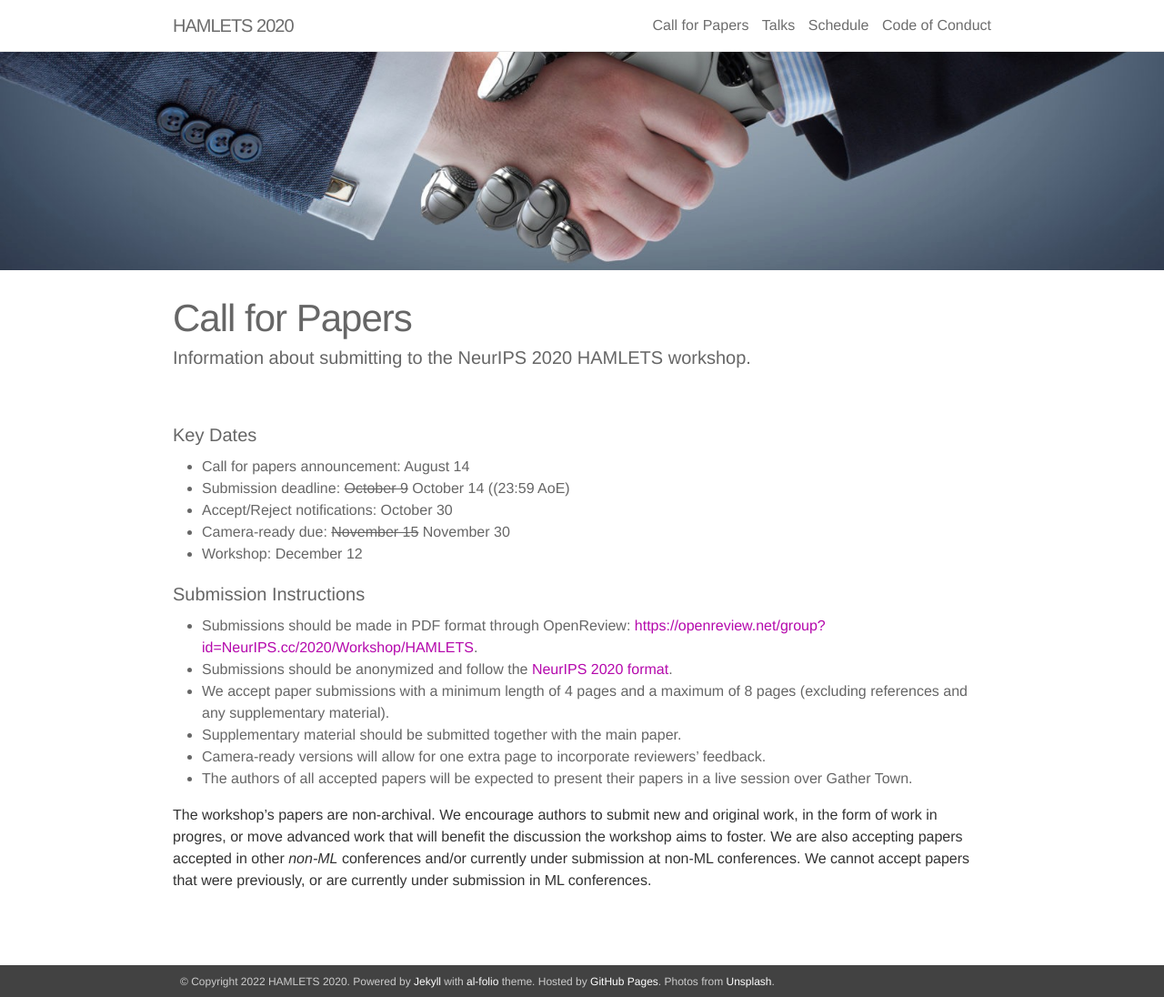
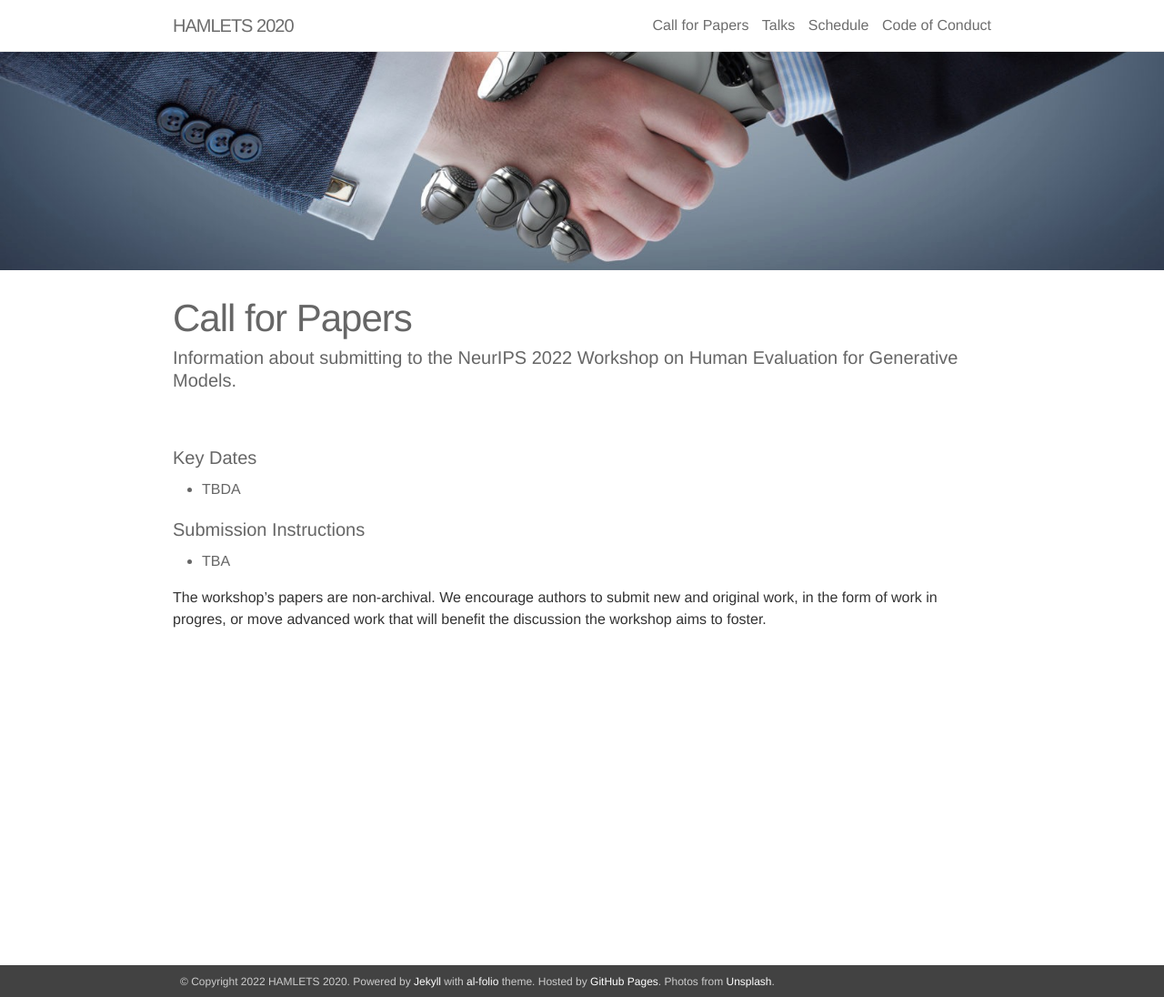
Before and after one commit to acmi-lab/humaneval-workshop, a Jekyll site: the page built from _pages/04_instructions.md, in a window 1280 px wide and 1096 px high. Shown: the whole window at 91% size. Built offline with Jekyll 4.4.1, drawn with Linux system fonts in a browser that asks for light colours; nearby versions of some CDN libraries.

Commit message:
Update instructions

```diff
--- a/_pages/04_instructions.md
+++ b/_pages/04_instructions.md
@@ -2,24 +2,15 @@
 layout: page
 permalink: /cfp/
 title: Call for Papers
-description: Information about submitting to the NeurIPS 2020 HAMLETS workshop.
+description: Information about submitting to the NeurIPS 2022 Workshop on Human Evaluation for Generative Models.
 ---
 
 #### Key Dates
 
-* Call for papers announcement: August 14
-* Submission deadline: ~~October 9~~ October 14 ((23:59 AoE)
-* Accept/Reject notifications: October 30
-* Camera-ready due: ~~November 15~~ November 30
-* Workshop: December 12
+* TBDA
 
 #### Submission Instructions
 
-* Submissions should be made in PDF format through OpenReview: [https://openreview.net/group?id=NeurIPS.cc/2020/Workshop/HAMLETS](https://openreview.net/group?id=NeurIPS.cc/2020/Workshop/HAMLETS).
-* Submissions should be anonymized and follow the [NeurIPS 2020 format](https://nips.cc/Conferences/2020/PaperInformation/StyleFiles).
-* We accept paper submissions with a minimum length of 4 pages and a maximum of 8 pages (excluding references and any supplementary material).
-* Supplementary material should be submitted together with the main paper.
-* Camera-ready versions will allow for one extra page to incorporate reviewers’ feedback.
-* The authors of all accepted papers will be expected to present their papers in a live session over Gather Town.
+* TBA
 
-The workshop's papers are non-archival. We encourage authors to submit new and original work, in the form of work in progres, or move advanced work that will benefit the discussion the workshop aims to foster. We are also accepting papers accepted in other *non-ML* conferences and/or currently under submission at non-ML conferences. We cannot accept papers that were previously, or are currently under submission in ML conferences.
+The workshop's papers are non-archival. We encourage authors to submit new and original work, in the form of work in progres, or move advanced work that will benefit the discussion the workshop aims to foster.
```
